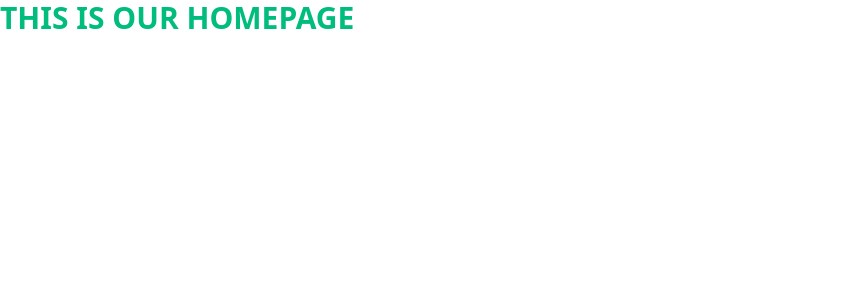
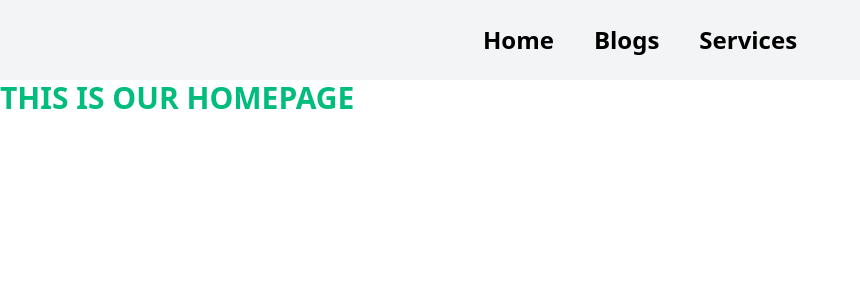
Before and after one commit to riteshpatidar08/React-TR4, a React (Vite) app: page / in a window 1280 px wide. Shown: the top 300 px of the page, without its empty margins (0-860 px from the left). Built offline with nearby package versions, Linux system fonts and the light colour scheme.

Commit message:
udpated till the navbarlinks

```diff
--- a/src/App.jsx
+++ b/src/App.jsx
@@ -3,10 +3,12 @@ import { Routes, Route } from 'react-router-dom';
 import Homepage from './pages/Homepage';
 import ServicePage from './pages/ServicePage';
 import Blogspage from './pages/Blogspage';
+import Navbar from './components/Navbar';
 function App() {
   return (
     <div>
       {/* setting up the routing  */}
+      <Navbar/>
       <Routes>
         <Route path="/" element={<Homepage />} />
         <Route path="/services" element={<ServicePage />} />
--- /dev/null
+++ b/src/components/Navbar.jsx
@@ -0,0 +1,17 @@
+import React from 'react';
+import { Link } from 'react-router-dom';
+function Navbar() {
+  return (
+    <div className="h-20 flex items-center justify-center bg-gray-100">
+      <nav className="flex gap-10 text-2xl font-bold">
+        <Link to="/">Home</Link>
+        <Link to="/blogs">Blogs</Link>
+        <Link to="/services">Services</Link>
+      </nav>
+    </div>
+  );
+}
+
+export default Navbar;
+
+//on homepage create a link logout when i click on the logut navigate to /login
```
